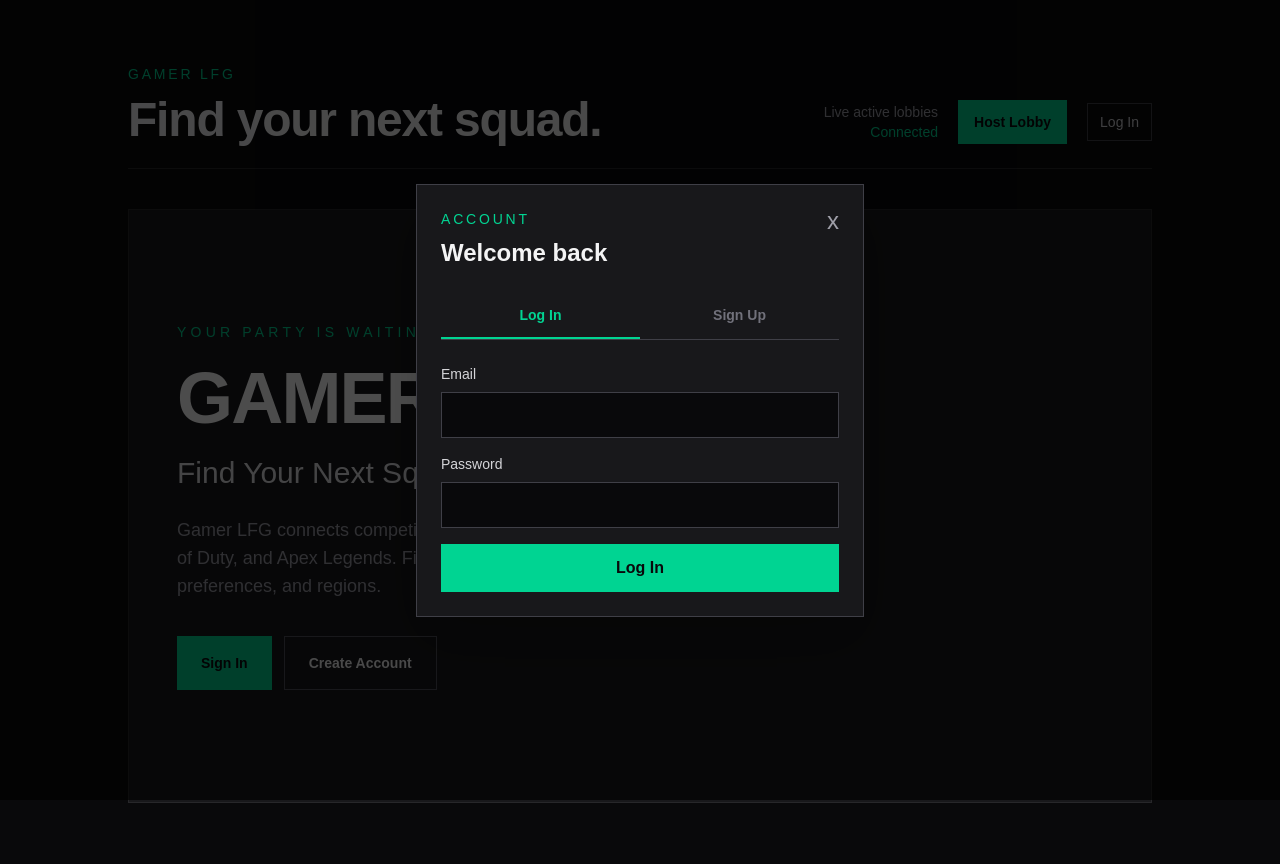
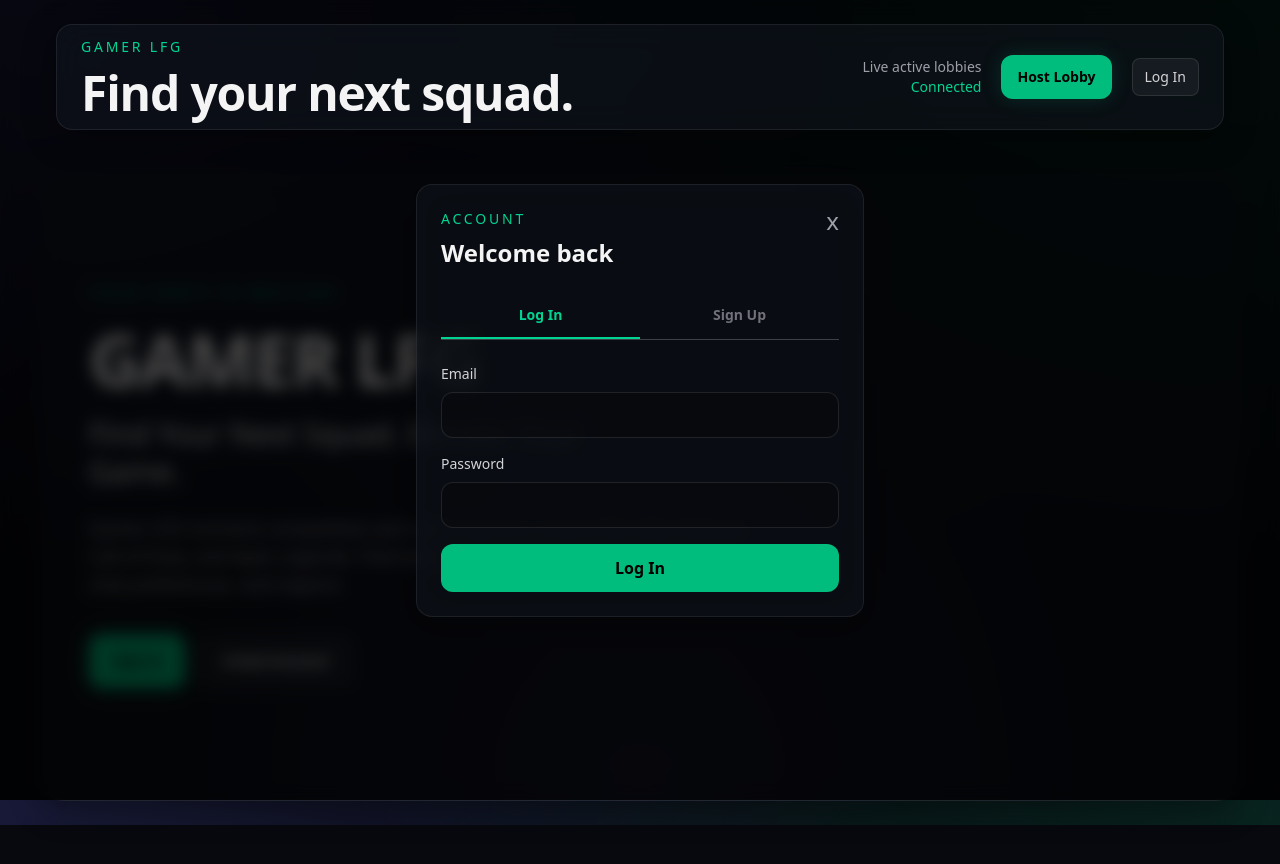
Before and after one commit to notlabz/gamer-lfg, a Next.js app: page / in a window 1280 px wide. Both pictures are taken after a click on the button "Host Lobby". Shown: the top 864 px of the page. After the commit the page ends 825 px from the top, so only its background shows below. Built offline with nearby package versions, Linux system fonts and the light colour scheme; no server answers; the database is empty.

Commit message:
Update ambient background lights and apply glass theme globally

```diff
--- a/app/globals.css
+++ b/app/globals.css
@@ -1,32 +1,36 @@
 @import "tailwindcss";
 
-:root {
-  --background: #ffffff;
-  --foreground: #171717;
-}
-
-@theme inline {
-  --color-background: var(--background);
-  --color-foreground: var(--foreground);
-  --font-sans: var(--font-geist-sans);
-  --font-mono: var(--font-geist-mono);
-}
-
-@media (prefers-color-scheme: dark) {
-  :root {
-    --background: #0a0a0a;
-    --foreground: #ededed;
+@layer base {
+  body {
+    background-color: #07090e;
+    color: #f3f4f6;
+    min-height: 100vh;
+    /* Ambient radial glows so backdrop-filter can blur underlying light */
+    background-image:
+      radial-gradient(at 0% 0%, rgba(99, 102, 241, 0.18) 0px, transparent 50%),
+      radial-gradient(at 100% 0%, rgba(16, 185, 129, 0.15) 0px, transparent 50%),
+      radial-gradient(at 50% 100%, rgba(139, 92, 246, 0.15) 0px, transparent 50%);
+    background-attachment: fixed;
   }
 }
 
-body {
-  background: var(--background);
-  color: var(--foreground);
-  font-family: Arial, Helvetica, sans-serif;
-}
-.glass-card {
-  background: rgba(255, 255, 255, 0.03);
+.glass-panel {
+  background: rgba(18, 22, 31, 0.55);
   backdrop-filter: blur(16px);
   -webkit-backdrop-filter: blur(16px);
   border: 1px solid rgba(255, 255, 255, 0.08);
+  box-shadow: 0 8px 32px 0 rgba(0, 0, 0, 0.37);
 }
+
+.glass-card {
+  background: rgba(255, 255, 255, 0.03);
+  backdrop-filter: blur(12px);
+  -webkit-backdrop-filter: blur(12px);
+  border: 1px solid rgba(255, 255, 255, 0.07);
+}
+
+.glass-card:hover {
+  background: rgba(255, 255, 255, 0.06);
+  border-color: rgba(16, 185, 129, 0.4);
+  box-shadow: 0 0 20px rgba(16, 185, 129, 0.15);
+}
--- a/app/page.tsx
+++ b/app/page.tsx
@@ -440,9 +440,9 @@ export default function Home() {
   });
 
   return (
-    <main className="min-h-screen bg-zinc-950 px-6 py-16 text-zinc-100 sm:px-10">
-      <div className="mx-auto max-w-5xl">
-        <header className="mb-10 flex items-end justify-between gap-6 border-b border-zinc-800 pb-6">
+    <main className="min-h-screen px-4 py-6 text-zinc-100 sm:px-8 lg:px-10">
+      <div className="mx-auto max-w-7xl">
+        <header className="glass-panel sticky top-4 z-50 mx-0 mb-10 flex flex-wrap items-center justify-between gap-4 rounded-2xl px-5 py-4 sm:mx-4 sm:flex-nowrap sm:px-6 sm:py-3">
           <div>
             <p className="mb-3 text-sm font-medium uppercase tracking-[0.2em] text-emerald-400">
               Gamer LFG
@@ -458,7 +458,7 @@ export default function Home() {
               <span className="text-emerald-400">Connected</span>
             </p>
             <button
-              className="bg-emerald-400 px-4 py-3 text-sm font-semibold text-zinc-950 transition-colors hover:bg-emerald-300"
+              className="rounded-xl bg-emerald-500 px-4 py-3 text-sm font-semibold text-black shadow-[0_0_20px_rgba(16,185,129,0.18)] transition-colors hover:bg-emerald-400"
               onClick={() => {
                 if (user) {
                   setIsHostModalOpen(true);
@@ -476,12 +476,12 @@ export default function Home() {
               <div className="flex items-center gap-3 text-sm">
                 <div className="hidden text-right sm:block">
                   <p className="max-w-[180px] truncate text-zinc-300">{user.email}</p>
-                  <span className="inline-flex border border-emerald-400/50 px-2 py-0.5 text-xs text-emerald-400">
+                  <span className="inline-flex rounded-full border border-emerald-400/50 bg-emerald-400/10 px-2.5 py-0.5 text-xs text-emerald-300">
                     {role === "admin" ? "Admin" : "Member"}
                   </span>
                 </div>
                 <button
-                  className="border border-zinc-700 px-3 py-2 text-zinc-300 transition-colors hover:border-zinc-500 hover:text-white"
+                  className="rounded-lg border border-white/10 bg-white/5 px-3 py-2 text-zinc-300 transition-colors hover:border-white/20 hover:text-white"
                   onClick={() => void supabase.auth.signOut()}
                   type="button"
                 >
@@ -490,7 +490,7 @@ export default function Home() {
               </div>
             ) : (
               <button
-                className="border border-zinc-700 px-3 py-2 text-sm text-zinc-300 transition-colors hover:border-zinc-500 hover:text-white"
+                className="rounded-lg border border-white/10 bg-white/5 px-3 py-2 text-sm text-zinc-300 transition-colors hover:border-white/20 hover:text-white"
                 onClick={() => {
                   setAuthTab("login");
                   setIsSubmitted(false);
@@ -505,7 +505,7 @@ export default function Home() {
         </header>
 
         {!user ? (
-          <section className="relative overflow-hidden border border-zinc-800 bg-zinc-900 px-6 py-20 sm:px-12 sm:py-28">
+          <section className="glass-panel relative overflow-hidden rounded-3xl px-6 py-20 sm:px-12 sm:py-28">
             <div className="relative max-w-3xl">
               <p className="mb-5 text-sm font-medium uppercase tracking-[0.3em] text-emerald-400">
                 Your party is waiting
@@ -523,7 +523,7 @@ export default function Home() {
               </p>
               <div className="mt-9 flex flex-col gap-3 sm:flex-row">
                 <button
-                  className="bg-emerald-400 px-6 py-4 text-sm font-semibold text-zinc-950 transition-colors hover:bg-emerald-300"
+                  className="rounded-xl bg-emerald-500 px-6 py-4 text-sm font-semibold text-black shadow-[0_0_24px_rgba(16,185,129,0.18)] transition-colors hover:bg-emerald-400"
                   onClick={() => {
                     setAuthTab("login");
                     setIsSubmitted(false);
@@ -534,7 +534,7 @@ export default function Home() {
                   Sign In
                 </button>
                 <button
-                  className="border border-zinc-600 px-6 py-4 text-sm font-semibold text-zinc-100 transition-colors hover:border-emerald-400 hover:text-emerald-400"
+                  className="rounded-xl border border-white/15 bg-white/5 px-6 py-4 text-sm font-semibold text-zinc-100 transition-colors hover:border-emerald-400 hover:text-emerald-300"
                   onClick={() => {
                     setAuthTab("signup");
                     setIsSubmitted(false);
@@ -557,7 +557,7 @@ export default function Home() {
                 Search lobbies
               </label>
               <input
-                className="w-full border border-zinc-800 bg-zinc-900 px-4 py-3 text-sm text-white outline-none placeholder:text-zinc-500 focus:border-emerald-400 sm:max-w-md"
+                className="w-full rounded-xl border border-white/10 bg-white/5 px-4 py-3 text-sm text-white outline-none placeholder:text-zinc-500 focus:border-emerald-400 sm:max-w-md"
                 id="lobby-search"
                 onChange={(event) => setSearchTerm(event.target.value || "")}
                 placeholder="Search by game, lobby, mode, or platform"
@@ -595,7 +595,7 @@ export default function Home() {
 
             return (
               <article
-                className="border border-zinc-800 bg-zinc-900 p-5 transition-colors hover:border-emerald-500/60"
+                className="glass-card rounded-2xl p-5 transition-colors"
                 key={String(lobby.id ?? `${gameTitle}-${lobbyName}-${index}`)}
               >
                 <div className="flex items-start justify-between gap-4">
@@ -620,7 +620,7 @@ export default function Home() {
                 <dl className="mt-4 space-y-2 text-sm">
                   <div className="flex justify-between gap-4">
                     <dt className="text-zinc-500">Mode</dt>
-                    <dd>{stringValue(lobby.game_mode, "Any")}</dd>
+                    <dd><span className="rounded-full border border-indigo-400/30 bg-indigo-400/10 px-2.5 py-1 text-xs font-medium text-indigo-200">{stringValue(lobby.game_mode, "Any")}</span></dd>
                   </div>
                   <div className="flex justify-between gap-4">
                     <dt className="text-zinc-500">Squad Size</dt>
@@ -630,11 +630,11 @@ export default function Home() {
                   </div>
                   <div className="flex justify-between gap-4">
                     <dt className="text-zinc-500">Platform</dt>
-                    <dd>{stringValue(lobby.platform, "Any")}</dd>
+                    <dd><span className="rounded-full border border-cyan-400/25 bg-cyan-400/10 px-2.5 py-1 text-xs font-medium text-cyan-200">{stringValue(lobby.platform, "Any")}</span></dd>
                   </div>
                   <div className="flex justify-between gap-4">
                     <dt className="text-zinc-500">Voice</dt>
-                    <dd>{lobby.mic_required ? "Mic Required" : "No Mic"}</dd>
+                    <dd><span className={`rounded-full border px-2.5 py-1 text-xs font-medium ${lobby.mic_required ? "border-emerald-400/30 bg-emerald-400/10 text-emerald-200" : "border-zinc-600/50 bg-white/5 text-zinc-300"}`}>{lobby.mic_required ? "Mic Required" : "No Mic"}</span></dd>
                   </div>
                   <div className="flex justify-between gap-4">
                     <dt className="text-zinc-500">Discord</dt>
@@ -700,7 +700,7 @@ export default function Home() {
 
       {lobbyPendingDeletion && (
         <div
-          className="fixed inset-0 z-30 flex items-center justify-center bg-black/70 px-6 py-10"
+          className="fixed inset-0 z-30 flex items-center justify-center bg-black/70 px-6 py-10 backdrop-blur-sm"
           role="presentation"
           onMouseDown={(event) => {
             if (event.target === event.currentTarget && !deletingLobbyId) {
@@ -711,7 +711,7 @@ export default function Home() {
           <div
             aria-labelledby="delete-lobby-title"
             aria-modal="true"
-            className="w-full max-w-md border border-zinc-700 bg-zinc-900 p-6 shadow-2xl"
+            className="glass-panel w-full max-w-md rounded-2xl p-6 shadow-2xl"
             role="dialog"
           >
             <h2 className="text-xl font-semibold" id="delete-lobby-title">
@@ -722,7 +722,7 @@ export default function Home() {
             </p>
             <div className="mt-6 flex justify-end gap-3">
               <button
-                className="border border-zinc-700 px-4 py-3 text-sm text-zinc-300 hover:border-zinc-500 hover:text-white"
+                className="rounded-xl border border-white/10 bg-white/5 px-4 py-3 text-sm text-zinc-300 hover:border-white/20 hover:text-white"
                 disabled={Boolean(deletingLobbyId)}
                 onClick={() => setLobbyPendingDeletion(null)}
                 type="button"
@@ -730,7 +730,7 @@ export default function Home() {
                 Cancel
               </button>
               <button
-                className="bg-red-500 px-4 py-3 text-sm font-semibold text-white hover:bg-red-400 disabled:cursor-wait disabled:opacity-60"
+                className="rounded-xl bg-red-500 px-4 py-3 text-sm font-semibold text-white hover:bg-red-400 disabled:cursor-wait disabled:opacity-60"
                 disabled={Boolean(deletingLobbyId)}
                 onClick={() => void handleDelete(lobbyPendingDeletion)}
                 type="button"
@@ -764,13 +764,13 @@ export default function Home() {
 
       {discordModalOpen && (
         <div
-          className="fixed inset-0 z-50 flex items-center justify-center bg-black/85 backdrop-blur-md"
+          className="fixed inset-0 z-50 flex items-center justify-center bg-black/85 px-6 backdrop-blur-md"
           role="presentation"
         >
           <div
             aria-labelledby="discord-modal-title"
             aria-modal="true"
-            className="w-full max-w-md border border-zinc-700 bg-zinc-900 p-8 shadow-2xl"
+            className="glass-panel w-full max-w-md rounded-2xl p-8 shadow-2xl"
             role="dialog"
           >
             <div className="flex items-center gap-2">
@@ -788,7 +788,7 @@ export default function Home() {
       {discordToast && (
         <div
           aria-live="polite"
-          className="fixed bottom-5 right-5 z-50 border border-[#5865F2]/60 bg-zinc-900 px-4 py-3 text-sm text-white shadow-xl"
+          className="glass-panel fixed bottom-5 right-5 z-50 rounded-xl border-[#5865F2]/60 px-4 py-3 text-sm text-white shadow-xl"
           role="status"
         >
           <span className="mr-2 text-green-400">✓</span>
@@ -798,7 +798,7 @@ export default function Home() {
 
       {isAuthModalOpen && (
         <div
-          className="fixed inset-0 z-20 flex items-center justify-center bg-black/70 px-6 py-10"
+          className="fixed inset-0 z-20 flex items-center justify-center bg-black/70 px-6 py-10 backdrop-blur-sm"
           role="presentation"
           onMouseDown={(event) => {
             if (event.target === event.currentTarget) setIsAuthModalOpen(false);
@@ -807,7 +807,7 @@ export default function Home() {
           <div
             aria-labelledby="auth-title"
             aria-modal="true"
-            className="w-full max-w-md border border-zinc-700 bg-zinc-900 p-6 shadow-2xl"
+            className="glass-panel w-full max-w-md rounded-2xl p-6 shadow-2xl"
             role="dialog"
           >
             <div className="mb-6 flex items-start justify-between gap-4">
@@ -853,7 +853,7 @@ export default function Home() {
               </div>
             )}
             {isSubmitted ? (
-              <div className="border border-emerald-400/40 bg-emerald-950/30 p-6">
+              <div className="rounded-2xl border border-emerald-400/40 bg-emerald-950/30 p-6">
                 <div className="mb-5 flex h-12 w-12 items-center justify-center border border-emerald-400/50 text-2xl text-emerald-400" aria-hidden="true">
                   ✉
                 </div>
@@ -869,7 +869,7 @@ export default function Home() {
                 {error && <p className="mt-4 text-sm text-red-400">{error}</p>}
                 <div className="mt-6 flex flex-col gap-3 sm:flex-row">
                   <button
-                    className="bg-emerald-400 px-4 py-3 text-sm font-semibold text-zinc-950 disabled:cursor-wait disabled:opacity-60"
+                    className="rounded-xl bg-emerald-500 px-4 py-3 text-sm font-semibold text-black disabled:cursor-wait disabled:opacity-60"
                     disabled={isResending}
                     onClick={() => void handleResendEmail()}
                     type="button"
@@ -877,7 +877,7 @@ export default function Home() {
                     {isResending ? "Resending..." : "Resend Email"}
                   </button>
                   <button
-                    className="border border-zinc-700 px-4 py-3 text-sm text-zinc-300 hover:border-zinc-500 hover:text-white"
+                    className="rounded-xl border border-white/10 bg-white/5 px-4 py-3 text-sm text-zinc-300 hover:border-white/20 hover:text-white"
                     onClick={() => {
                       setIsSubmitted(false);
                       setAuthTab("login");
@@ -895,7 +895,7 @@ export default function Home() {
                 Email
                 <input
                   autoComplete="email"
-                  className="mt-2 w-full border border-zinc-700 bg-zinc-950 px-3 py-3 text-white outline-none focus:border-emerald-400"
+                  className="mt-2 w-full rounded-xl border border-white/10 bg-black/20 px-3 py-3 text-white outline-none focus:border-emerald-400"
                   onChange={(event) => setAuthEmail(event.target.value || "")}
                   required
                   type="email"
@@ -906,7 +906,7 @@ export default function Home() {
                 Password
                 <input
                   autoComplete={authTab === "login" ? "current-password" : "new-password"}
-                  className="mt-2 w-full border border-zinc-700 bg-zinc-950 px-3 py-3 text-white outline-none focus:border-emerald-400"
+                  className="mt-2 w-full rounded-xl border border-white/10 bg-black/20 px-3 py-3 text-white outline-none focus:border-emerald-400"
                   minLength={6}
                   onChange={(event) => setAuthPassword(event.target.value || "")}
                   required
@@ -916,7 +916,7 @@ export default function Home() {
               </label>
               {error && <p className="text-sm text-red-400">{error}</p>}
               <button
-                className="w-full bg-emerald-400 px-4 py-3 font-semibold text-zinc-950 transition-colors hover:bg-emerald-300 disabled:cursor-wait disabled:opacity-60"
+                className="w-full rounded-xl bg-emerald-500 px-4 py-3 font-semibold text-black transition-colors hover:bg-emerald-400 disabled:cursor-wait disabled:opacity-60"
                 disabled={isAuthenticating}
                 type="submit"
               >
@@ -934,7 +934,7 @@ export default function Home() {
 
       {isHostModalOpen && (
         <div
-          className="fixed inset-0 z-10 flex items-center justify-center bg-black/70 px-6 py-10"
+          className="fixed inset-0 z-10 flex items-center justify-center bg-black/70 px-6 py-10 backdrop-blur-sm"
           role="presentation"
           onMouseDown={(event) => {
             if (event.target === event.currentTarget) setIsHostModalOpen(false);
@@ -943,7 +943,7 @@ export default function Home() {
           <div
             aria-labelledby="host-lobby-title"
             aria-modal="true"
-            className="w-full max-w-lg border border-zinc-700 bg-zinc-900 p-6 shadow-2xl"
+            className="glass-panel w-full max-w-lg rounded-2xl p-6 shadow-2xl"
             role="dialog"
           >
             <div className="mb-6 flex items-start justify-between gap-4">
@@ -968,7 +968,7 @@ export default function Home() {
               <label className="block text-sm text-zinc-300">
                 Game Title
                 <select
-                  className="mt-2 w-full border border-zinc-700 bg-zinc-950 px-3 py-3 text-white outline-none focus:border-emerald-400"
+                  className="mt-2 w-full rounded-xl border border-white/10 bg-black/20 px-3 py-3 text-white outline-none focus:border-emerald-400"
                   name="game_name"
                   onChange={(event) => setGameName(event.target.value || "")}
                   required
@@ -985,7 +985,7 @@ export default function Home() {
               <label className="block text-sm text-zinc-300">
                 Lobby Name / Description
                 <input
-                  className="mt-2 w-full border border-zinc-700 bg-zinc-950 px-3 py-3 text-white outline-none focus:border-emerald-400"
+                  className="mt-2 w-full rounded-xl border border-white/10 bg-black/20 px-3 py-3 text-white outline-none focus:border-emerald-400"
                   name="description"
                   onChange={(event) => setDescription(event.target.value || "")}
                   placeholder="Looking for a coordinated squad"
@@ -997,7 +997,7 @@ export default function Home() {
                 <label className="block text-sm text-zinc-300">
                   Game Mode
                   <select
-                    className="mt-2 w-full border border-zinc-700 bg-zinc-950 px-3 py-3 text-white outline-none focus:border-emerald-400"
+                    className="mt-2 w-full rounded-xl border border-white/10 bg-black/20 px-3 py-3 text-white outline-none focus:border-emerald-400"
                     name="mode"
                     onChange={(event) => setMode(event.target.value || "")}
                     required
@@ -1012,7 +1012,7 @@ export default function Home() {
                 <label className="block text-sm text-zinc-300">
                   Max Squad Size
                   <input
-                    className="mt-2 w-full border border-zinc-700 bg-zinc-950 px-3 py-3 text-white outline-none focus:border-emerald-400"
+                    className="mt-2 w-full rounded-xl border border-white/10 bg-black/20 px-3 py-3 text-white outline-none focus:border-emerald-400"
                     max={10}
                     min={2}
                     name="max_squad_size"
@@ -1026,7 +1026,7 @@ export default function Home() {
               <label className="block text-sm text-zinc-300">
                 Platform
                 <input
-                  className="mt-2 w-full border border-zinc-700 bg-zinc-950 px-3 py-3 text-white outline-none focus:border-emerald-400"
+                  className="mt-2 w-full rounded-xl border border-white/10 bg-black/20 px-3 py-3 text-white outline-none focus:border-emerald-400"
                   name="platform"
                   onChange={(event) => setPlatform(event.target.value || "")}
                   placeholder="PC, PlayStation, Xbox"
@@ -1047,7 +1047,7 @@ export default function Home() {
               <label className="block text-sm text-zinc-300">
                 Discord Handle / Invite Link
                 <input
-                  className="mt-2 w-full border border-zinc-700 bg-zinc-950 px-3 py-3 text-white outline-none focus:border-emerald-400"
+                  className="mt-2 w-full rounded-xl border border-white/10 bg-black/20 px-3 py-3 text-white outline-none focus:border-emerald-400"
                   name="discord"
                   onChange={(event) => setDiscord(event.target.value || "")}
                   placeholder="discord.gg/invite or username#1234"
@@ -1056,7 +1056,7 @@ export default function Home() {
                 />
               </label>
               <button
-                className="w-full bg-emerald-400 px-4 py-3 font-semibold text-zinc-950 transition-colors hover:bg-emerald-300"
+                className="w-full rounded-xl bg-emerald-500 px-4 py-3 font-semibold text-black transition-colors hover:bg-emerald-400"
                 disabled={isSubmitting}
                 type="submit"
               >
```
